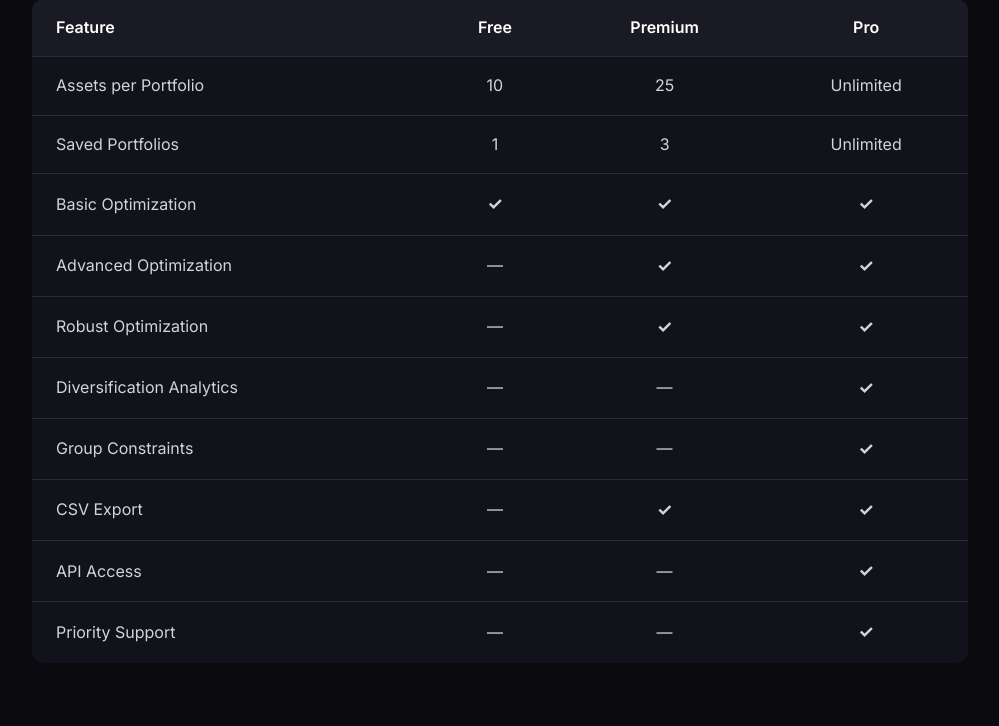
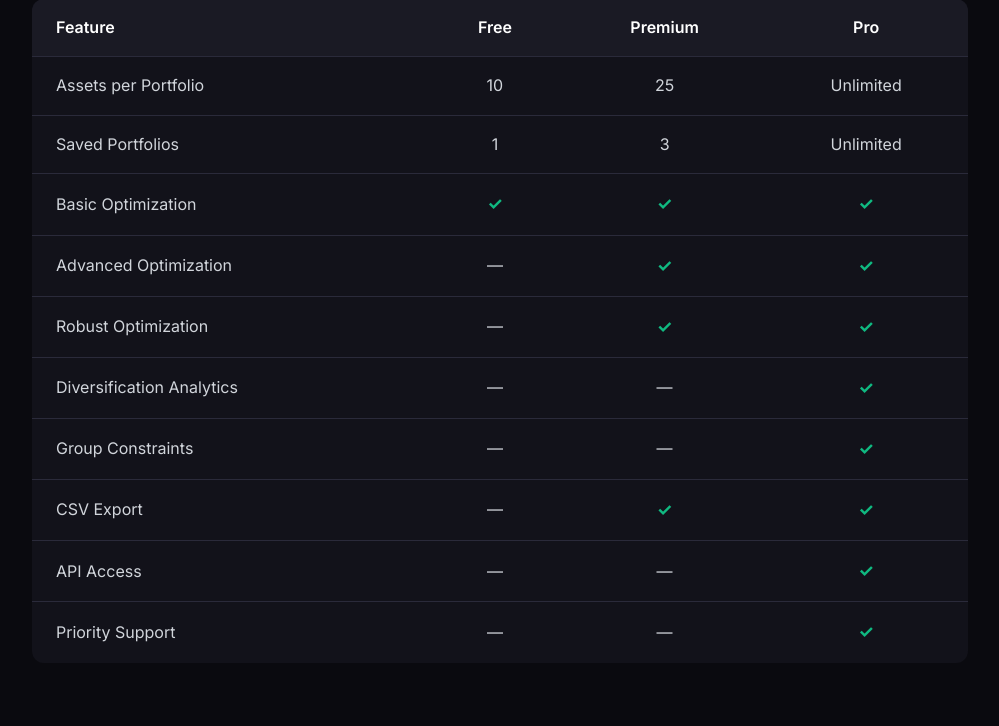
Before and after one commit to shadow6-actual/V6_EODHD_POpt, a Flask app: page /pricing in a window 1280 px wide. Shown: the part 1658-2384 px from the top of the page, without its empty margins (140-1139 px from the left). Run offline with Flask 3, Linux system fonts and the light colour scheme.

Commit message:
Update pricing.html
Brand alignment fix

```diff
--- a/webapp/templates/pricing.html
+++ b/webapp/templates/pricing.html
@@ -79,6 +79,7 @@
             color: var(--accent-green);
             font-size: 0.8em; /* Scaled down to match lowercase height */
             font-weight: 700;
+            vertical-align: middle; /* ADDED: Centers the 'R' vertically */
         }
 
         .nav-links {
@@ -454,8 +455,9 @@
             border-bottom: none;
         }
 
-        .check {
-            color: var(--accent-green); /* Ensures checkmarks are green */
+        /* CHANGED: Increased specificity to override table cell color */
+        .comparison-table td.check {
+            color: var(--accent-green);
             font-weight: 700;
             font-size: 1.1rem;
         }
```
